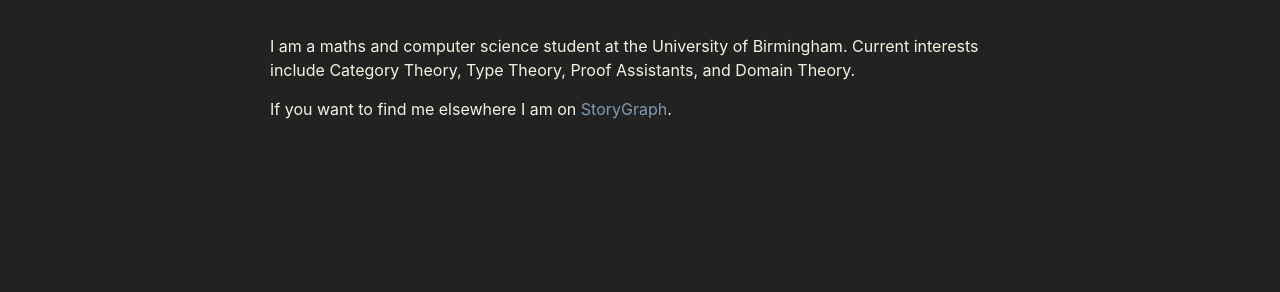
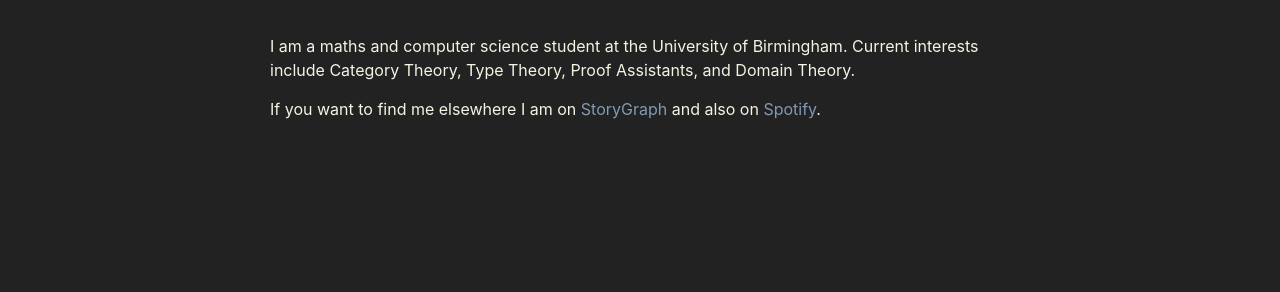
Before and after one commit to awsloth/awsloth.github.io, a Jekyll site: the page built from about.markdown, in a window 1280 px wide. Shown: the part 130-422 px from the top of the page. Built offline with Jekyll 4.4.1, drawn with Linux system fonts in a browser that asks for light colours.

Commit message:
Update about

```diff
--- a/about.markdown
+++ b/about.markdown
@@ -6,4 +6,4 @@ permalink: /about/
 
 I am a maths and computer science student at the University of Birmingham. Current interests include Category Theory, Type Theory, Proof Assistants, and Domain Theory.
 
-If you want to find me elsewhere I am on [StoryGraph](https://app.thestorygraph.com/profile/awsloth).
+If you want to find me elsewhere I am on [StoryGraph](https://app.thestorygraph.com/profile/awsloth) and also on [Spotify](https://open.spotify.com/user/njuav1quxpqzgp8tyhkfba5on).
```
